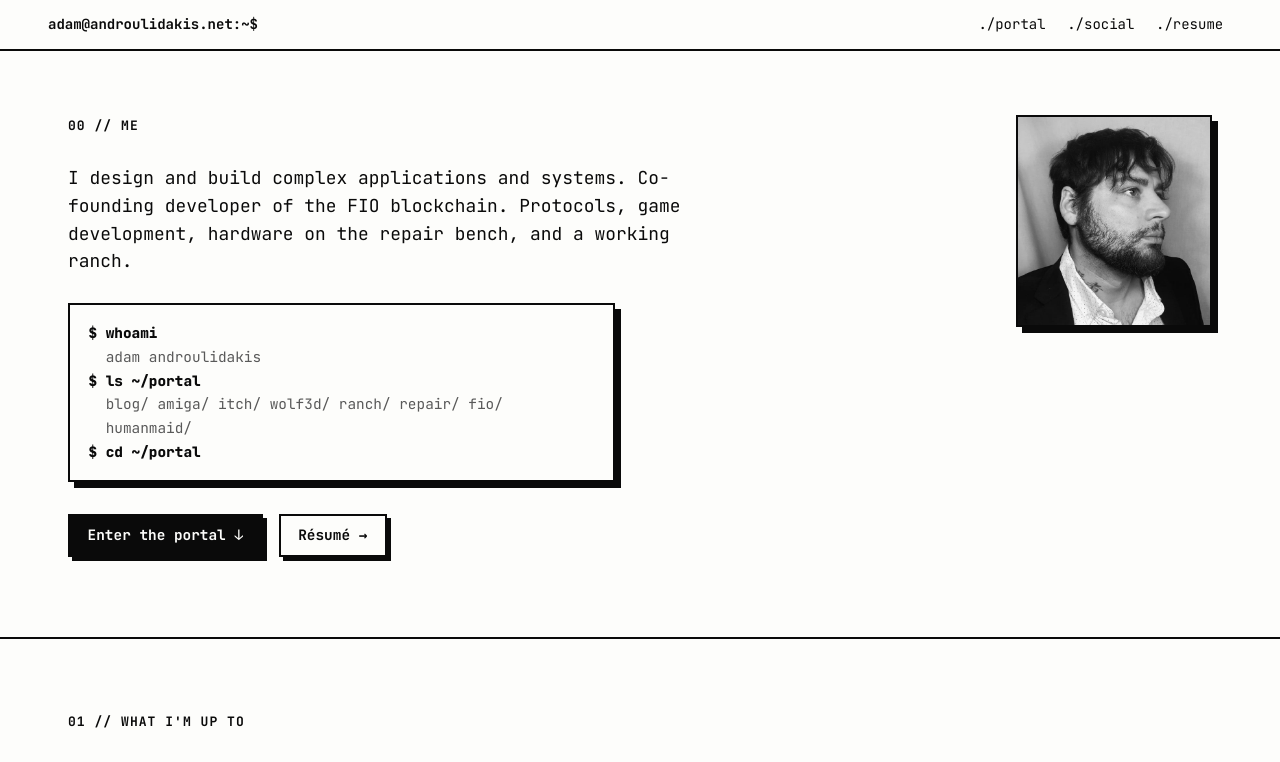
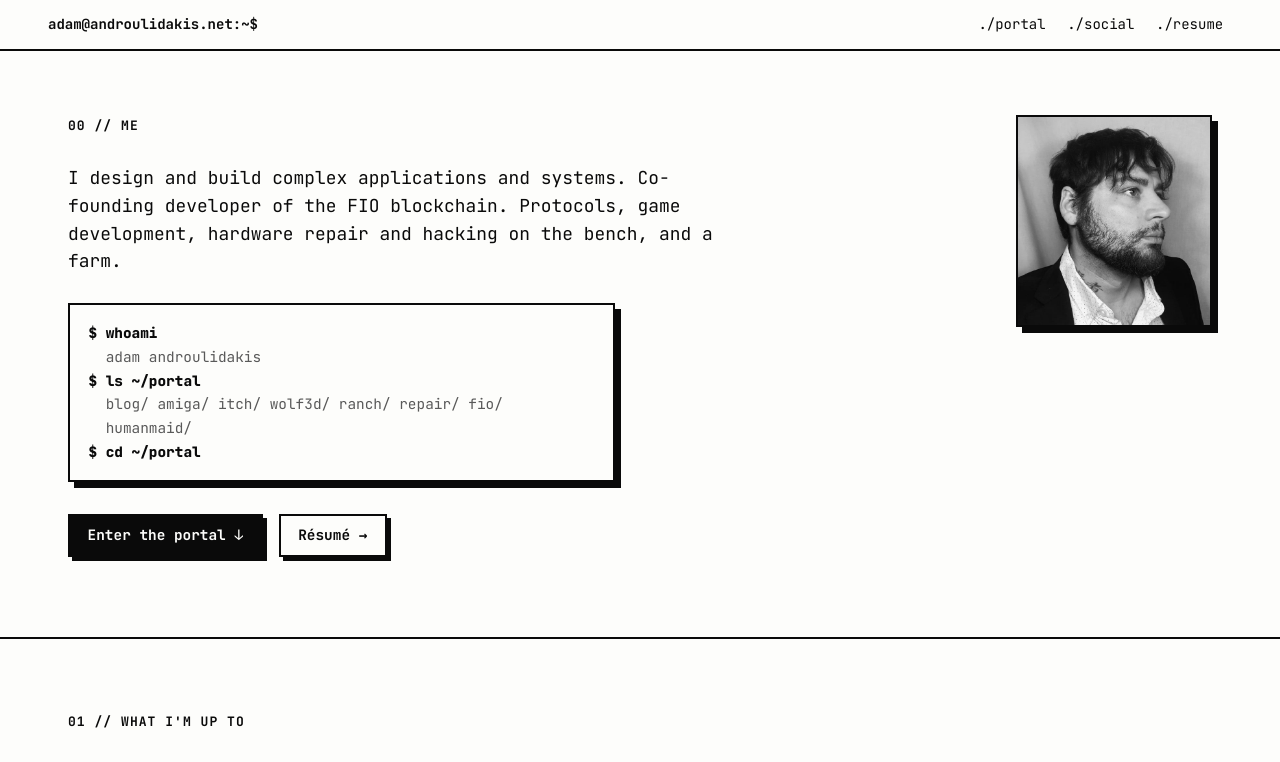
Before and after one commit to BlockTome-Ltd/adam.androulidakis.net, a plain HTML site: page index.html in a window 1280 px wide. Shown: the top 762 px of the page. Drawn offline with Linux system fonts and the light colour scheme.

Commit message:
Update index.html

```diff
--- a/index.html
+++ b/index.html
@@ -46,7 +46,7 @@
 
         <div class="hero__copy">
           <p class="lede">I design and build complex applications and systems. Co-founding developer of the FIO
-            blockchain. Protocols, game development, hardware on the repair bench, and a working ranch.</p>
+            blockchain. Protocols, game development, hardware repair and hacking on the bench, and a farm.</p>
 
           <div class="term">
             <p class="cmd">whoami</p>
```
